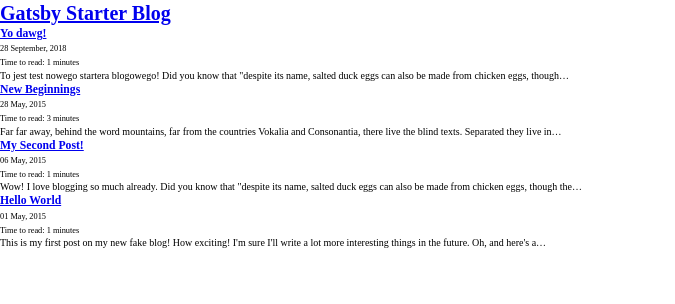
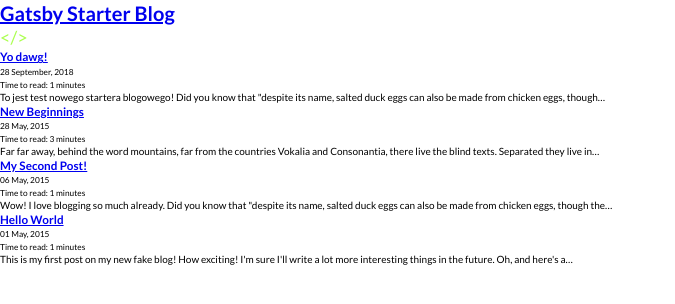
Before and after one commit to kolodziejm/blog, a Gatsby site: page / in a window 1280 px wide. Shown: the whole page, without its empty margins (0-675 px from the left). Built offline with nearby package versions, Linux system fonts and the light colour scheme; Gatsby itself is replaced by a stand-in of ours; some packages are replaced by stand-ins of ours.

Commit message:
Created headlink component

```diff
--- /dev/null
+++ b/src/components/HeadLink.js
@@ -0,0 +1,17 @@
+import React from 'react';
+import styled from 'styled-components';
+import { Link } from 'gatsby';
+
+const NavLink = styled(Link)`
+    font-size: 1.8rem;
+    text-decoration: none;
+    color: #fff;
+`;
+
+const Logo = styled.span`
+    color: #ABFF4F;
+`;
+
+export default (props) => (
+    <NavLink to={props.to}><Logo>&lt;/&gt;</Logo> Kolomar</NavLink>
+);
--- a/src/components/reset.js
+++ b/src/components/reset.js
@@ -14,6 +14,8 @@
 }
 
 body {
+    @import url('https://fonts.googleapis.com/css?family=Lato:400,400i,700');
+    font-family: 'Lato', sans-serif;
     box-sizing: border-box;
     overflow-x: hidden;
     line-height: 1.3;
--- a/src/pages/index.js
+++ b/src/pages/index.js
@@ -4,6 +4,8 @@
 import Helmet from 'react-helmet'
 
 import Layout from '../components/layout'
+
+import HeadLink from '../components/HeadLink';
 
 class BlogIndex extends React.Component {
   render() {
@@ -32,9 +34,10 @@
       <Layout location={this.props.location}>
         <Helmet
           htmlAttributes={{ lang: 'en' }}
-          meta={[{ name: 'description', content: siteDescription }]}
+          meta={[{ name: 'Index page of the blog', content: siteDescription }]}
           title={siteTitle}
         />
+        <HeadLink to="/"/>
         {postsMapped}
       </Layout>
     )
--- a/src/templates/blog-post.js
+++ b/src/templates/blog-post.js
@@ -14,7 +14,7 @@
       <Layout location={this.props.location}>
         <Helmet
           htmlAttributes={{ lang: 'en' }}
-          meta={[{ name: 'description', content: siteDescription }]}
+          meta={[{ name: 'Post page', content: siteDescription }]}
           title={`${post.frontmatter.title} | ${siteTitle}`}
         />
         <h1>{post.frontmatter.title}</h1>
@@ -44,6 +44,7 @@
       frontmatter {
         title
         date(formatString: "MMMM DD, YYYY")
+        category
       }
     }
   }
```
